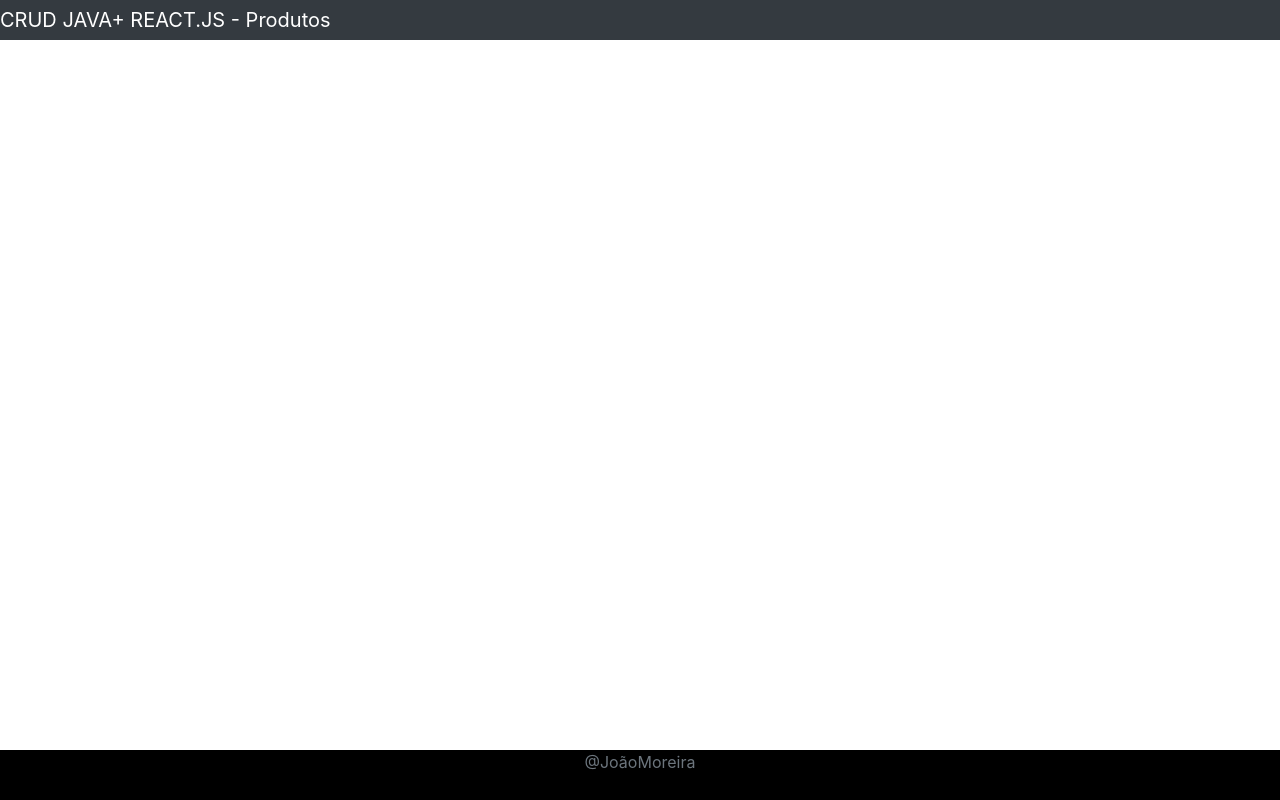
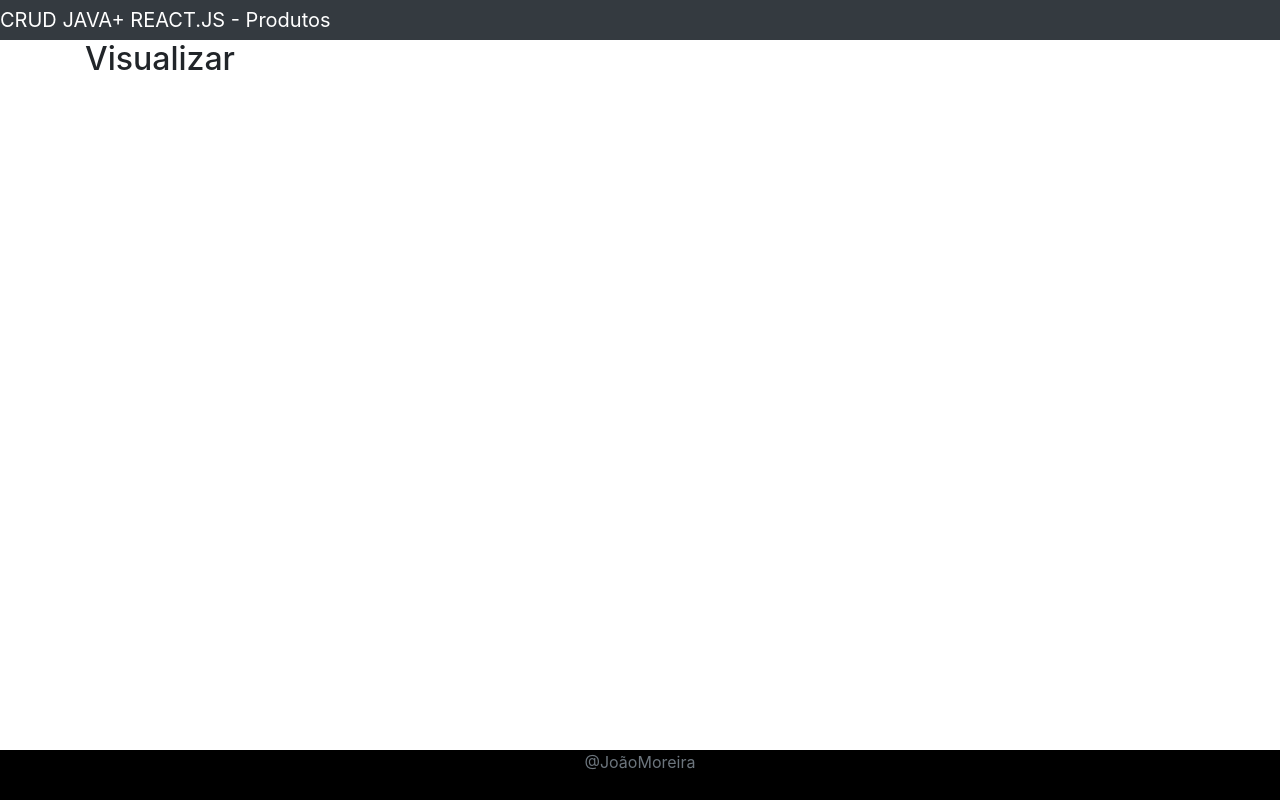
Before and after one commit to jhmoreira/crud-front, a React (Create React App) app: page /visualiza-produto/1 in a window 1280 px wide. Built offline with nearby package versions, Linux system fonts and the light colour scheme.

Commit message:
Cria visualizacao de produtos

```diff
--- a/src/App.js
+++ b/src/App.js
@@ -6,6 +6,7 @@ import Footer from './components/Footer';
 import { BrowserRouter as Router, Route, Switch } from 'react-router-dom'
 import CriarProduto from './components/CriarProduto';
 import AtualizaProduto from './components/AtualizaProduto';
+import VisualizarProduto from './components/VisualizarProduto';
 
 function App() {
   return (
@@ -19,6 +20,7 @@ function App() {
               <Route path="/produtos" component={ListaDeProdutos}></Route>
               <Route path="/adiciona-produto" component={CriarProduto}></Route>
               <Route path="/atualiza-produto/:id" component={AtualizaProduto}></Route>
+              <Route path="/visualiza-produto/:id" component={VisualizarProduto}></Route>
             </Switch>
           </div>
           <Footer />
--- a/src/components/ListaDeProdutos.jsx
+++ b/src/components/ListaDeProdutos.jsx
@@ -15,6 +15,9 @@ class ListaDeProdutos extends Component{
         this.deletaProduto=this.deletaProduto.bind(this);
 
 
+    }
+    visualizaProduto(id){
+        this.props.history.push(`/visualiza-produto/${id}`)
     }
     deletaProduto(id){
 Servidor.deletaProduto(id).then(res=>{
@@ -61,8 +64,9 @@ Servidor.deletaProduto(id).then(res=>{
                                     <td >{produtos.nomeProduto}</td>
                                     <td >{produtos.descricaoProduto}</td>
                                     <td>
-                                        <button onClick={()=> this.editaProduto(produtos.id)} className="btn btn-info">Atualiza Produto</button>
+                                        <button onClick={()=> this.editaProduto(produtos.id)} className="btn btn-succes">Atualiza Produto</button>
                                         <button onClick={()=> this.deletaProduto(produtos.id)} className="btn btn-danger" style={{marginLeft:"10px "}}>Deleta Produto</button>
+                                        <button onClick={()=> this.visualizaProduto(produtos.id)} className="btn btn-info" style={{marginLeft:"10px "}}>Visualizar Produto</button>
                                     </td>
                                 </tr>
                             )
--- /dev/null
+++ b/src/components/VisualizarProduto.jsx
@@ -0,0 +1,22 @@
+import React, {Component} from 'react'
+
+class VisualizarProduto extends Component{
+    constructor(props){
+        super(props)
+
+        this.state={
+          id: this.props.match.params.id
+        }
+    }
+    componentDidMount(){
+
+    }
+    render(){
+        return(
+            <div>
+                    <h2>Visualizar</h2>
+            </div>
+        )
+    }
+}
+export default VisualizarProduto
```
